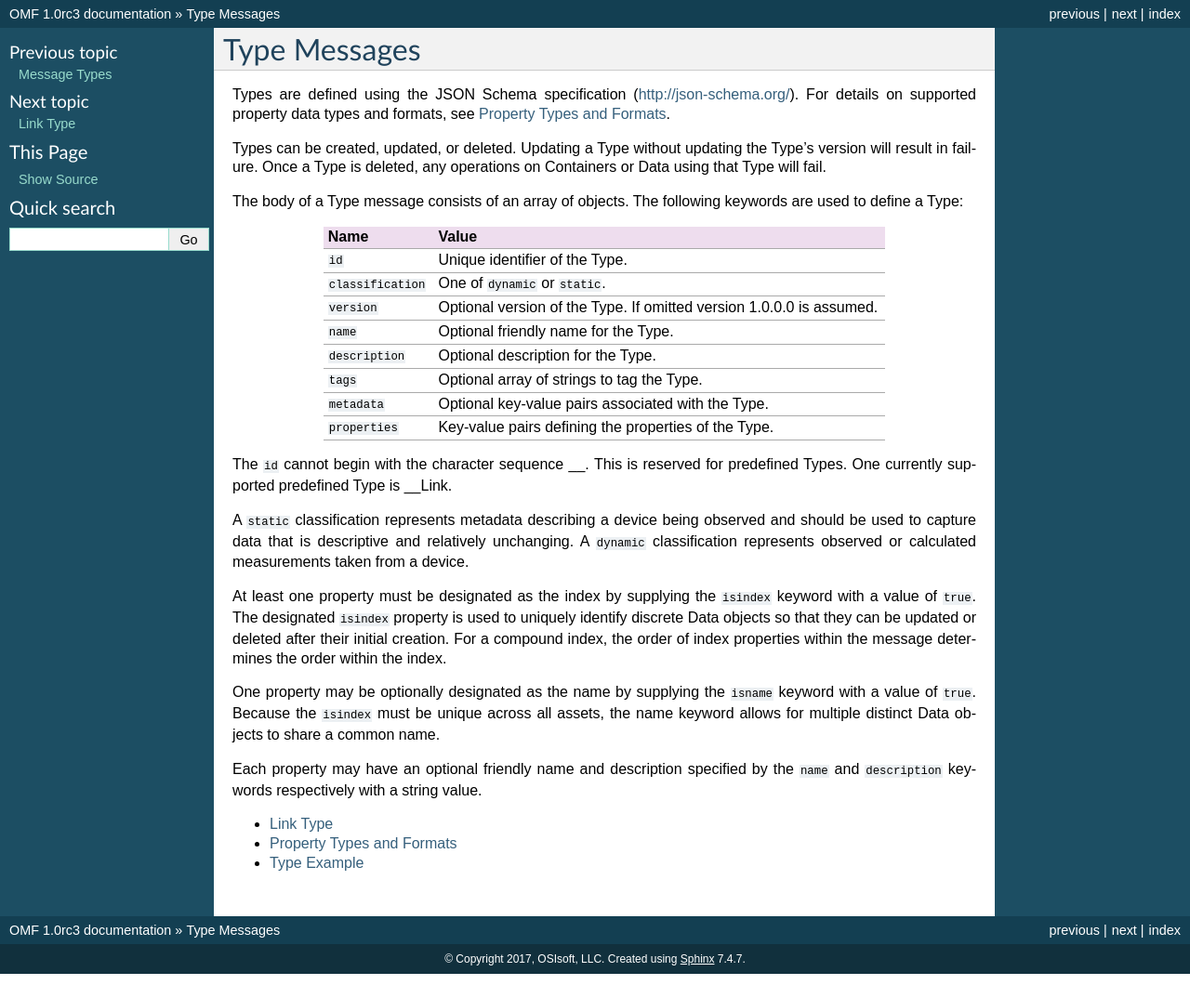
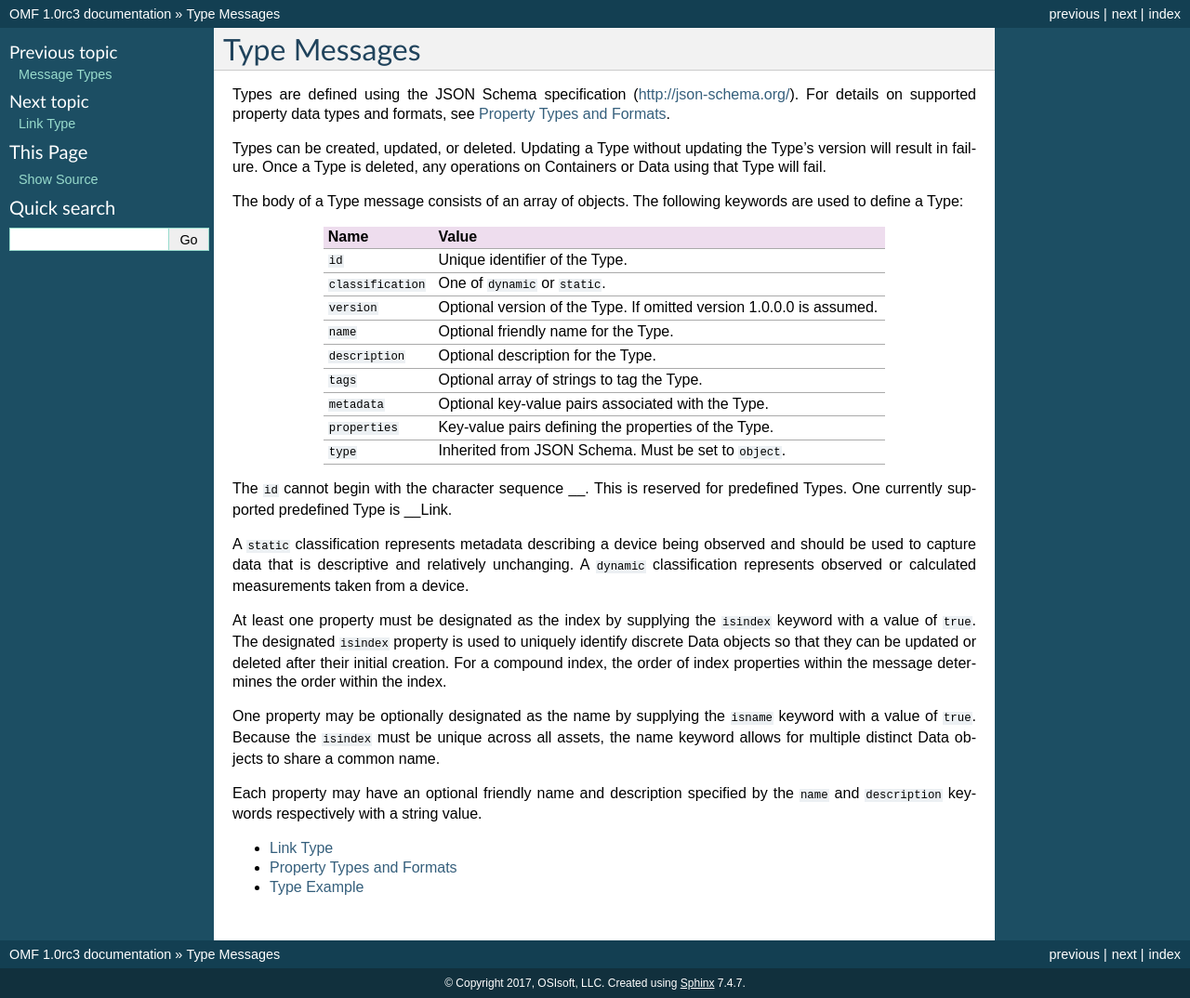
Before and after one commit to AVEVA/OMF-Docs, a Sphinx documentation site: the page built from docs/Type_Messages.rst, in a window 1280 px wide. Shown: the whole page at 93% size. Built offline with Sphinx 7.4.7, drawn with Linux system fonts in a browser that asks for light colours; before the commit the page ends 1048 px from its top, so only the background shows below that.

Commit message:
Added explicit mention of "type" keyword.

```diff
--- a/docs/Type_Messages.rst
+++ b/docs/Type_Messages.rst
@@ -18,6 +18,7 @@ Name                Value
 ``tags``            Optional array of strings to tag the Type.
 ``metadata``        Optional key-value pairs associated with the Type.
 ``properties``      Key-value pairs defining the properties of the Type.
+``type``            Inherited from JSON Schema. Must be set to ``object``.
 =================== =============================
 
 The ``id`` cannot begin with the character sequence __. This is reserved for predefined Types. One currently supported predefined Type is __Link.
```
